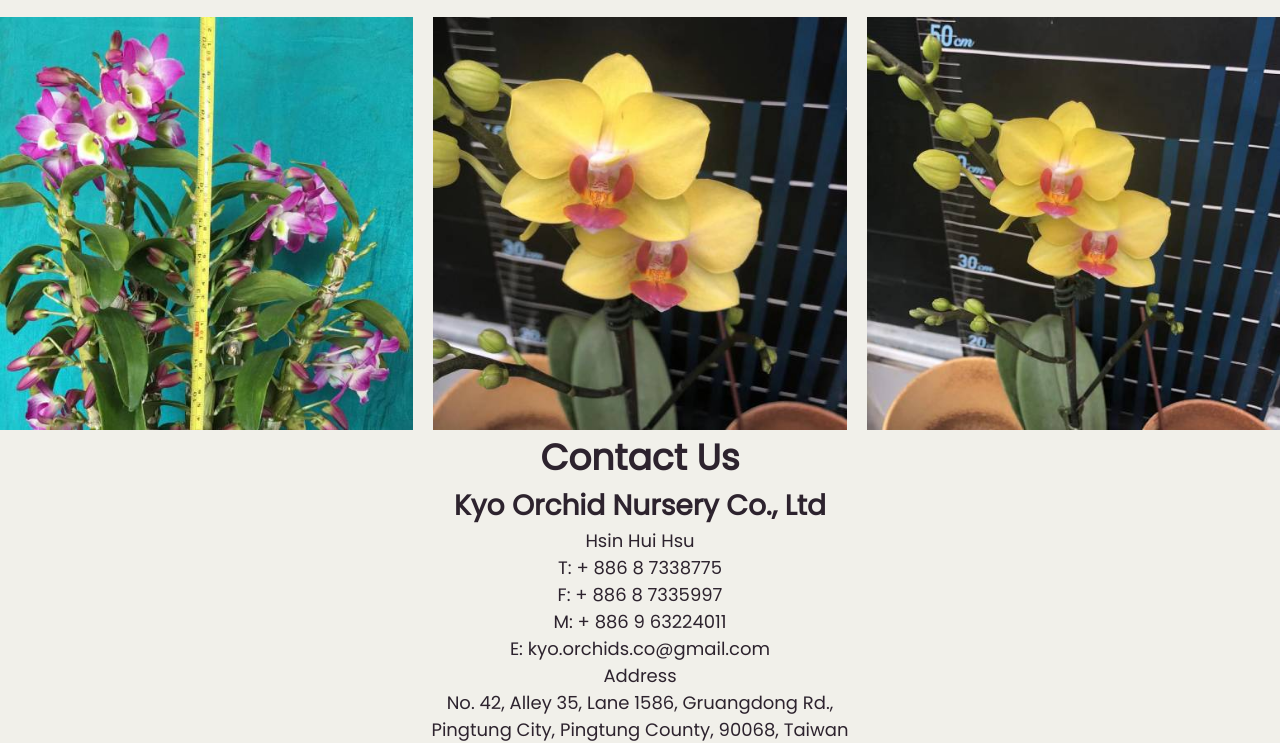
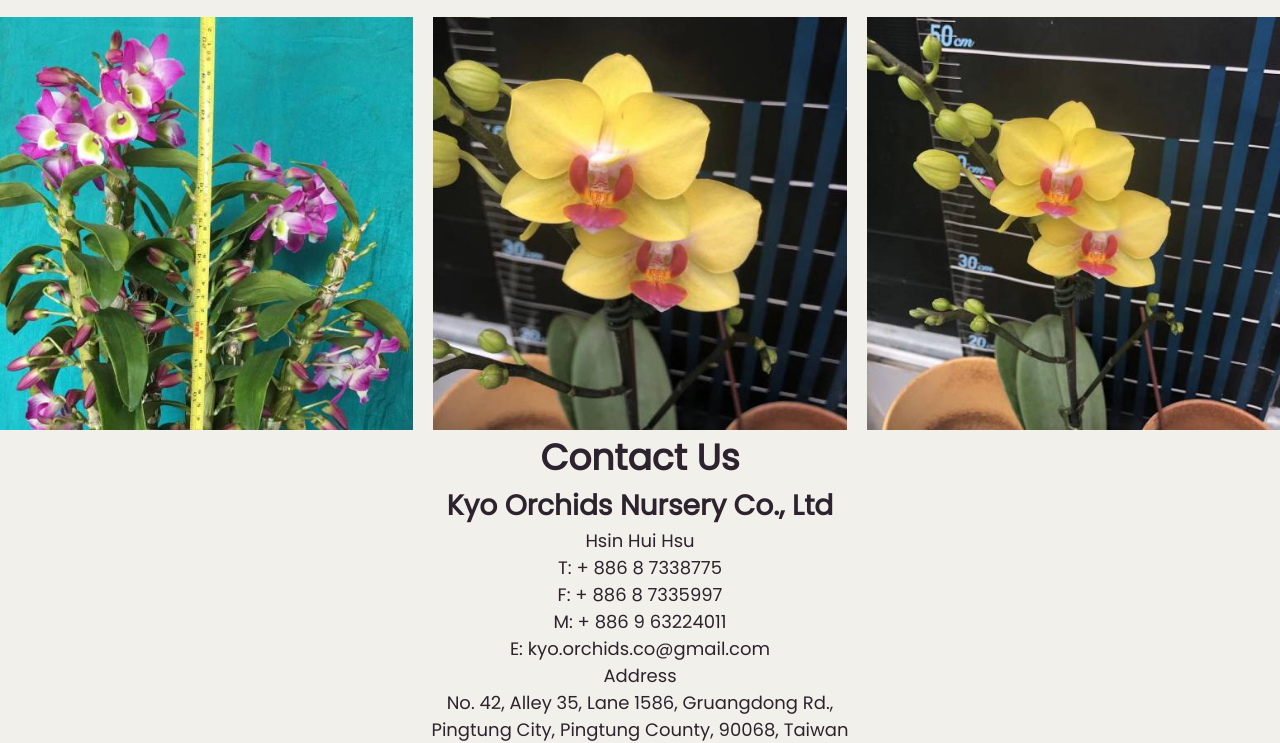
Before and after one commit to KyoOrchidsNursery/kyoorchidsnursery.github.io, a plain HTML site: page index.html in a window 1280 px wide. Shown: the part 3517-4260 px from the top of the page. Drawn offline with Linux system fonts and the light colour scheme.

Commit message:
Add plurality

```diff
--- a/index.html
+++ b/index.html
@@ -3,7 +3,7 @@
     <head>
         <meta charset="UTF-8">
         <meta name="viewport" content="width=device-width, initial-scale=1.0">
-        <title>Kyo Orchid Nursery</title>
+        <title>Kyo Orchids Nursery</title>
         <link rel="stylesheet" type="text/css" href="assets/css/style.css">
         <link rel="stylesheet" type="text/css" href="assets/css/lightbox.min.css">
         <script src="assets/js/lightbox-plus-jquery.min.js"></script>
@@ -98,7 +98,7 @@
         <!-- Footer -->
         <section id="contact">
             <h2>Contact Us</h2>
-            <h3>Kyo Orchid Nursery Co., Ltd</h3>
+            <h3>Kyo Orchids Nursery Co., Ltd</h3>
             <p>Hsin Hui Hsu</p>
             <p>T: <a href="tel:+88687338775">+ 886 8 7338775</a></p>
             <p>F: <a href="tel:+88687335997">+ 886 8 7335997</a></p>
```
Also changed, not shown: 1 other file.
